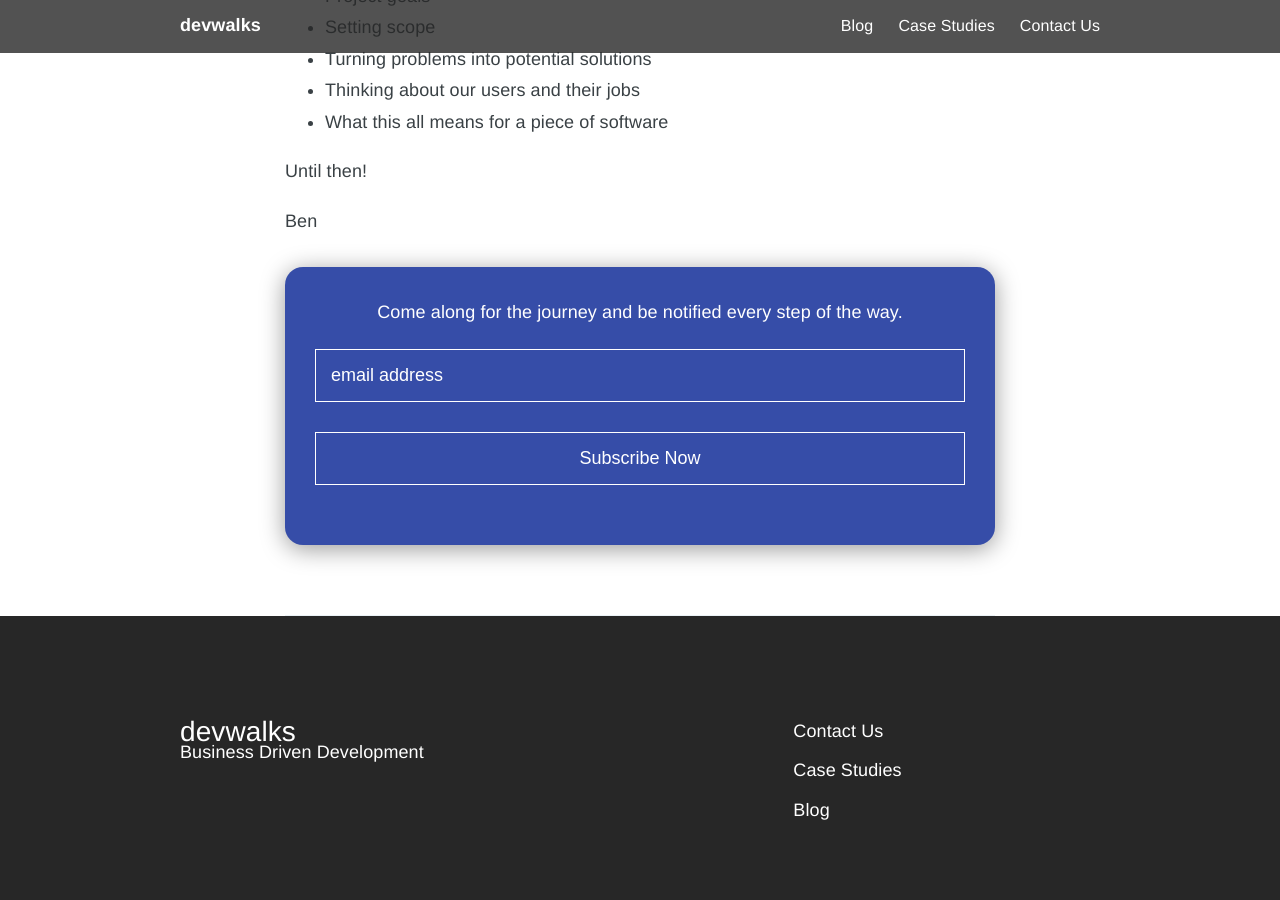
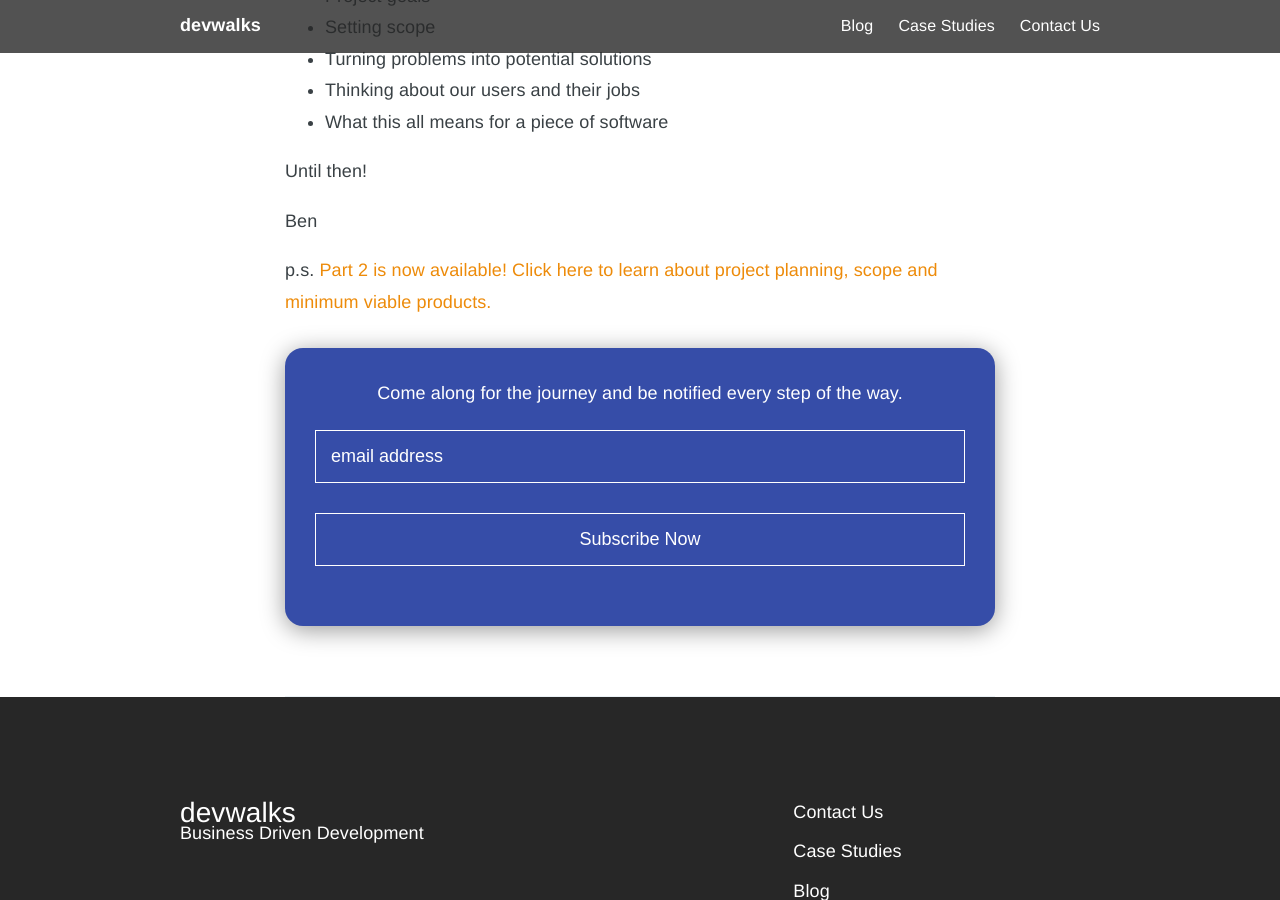
Before and after one commit to flowcustom/devwalks.github.io, a Jekyll site: the page built from _posts/2017-08-07-saas-in-1-month-introduction.md, in a window 1280 px wide and 900 px high, scrolled down 8978 px. Built offline with Jekyll 4.4.1, drawn with Linux system fonts in a browser that asks for light colours; comment, search, counter and statistics services are not loaded.

Commit message:
Linked to part 2 from part 1 article

```diff
--- a/_posts/2017-08-07-saas-in-1-month-introduction.md
+++ b/_posts/2017-08-07-saas-in-1-month-introduction.md
@@ -240,3 +240,5 @@ We'll cover:
 Until then!
 
 Ben
+
+p.s. [Part 2 is now available! Click here to learn about project planning, scope and minimum viable products.]({% post_url 2017-08-17-lets-build-saas-planning %})
```
